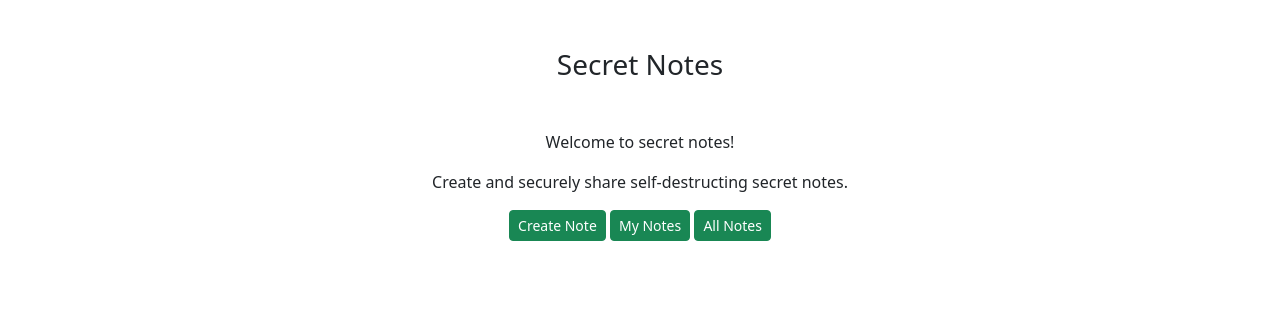
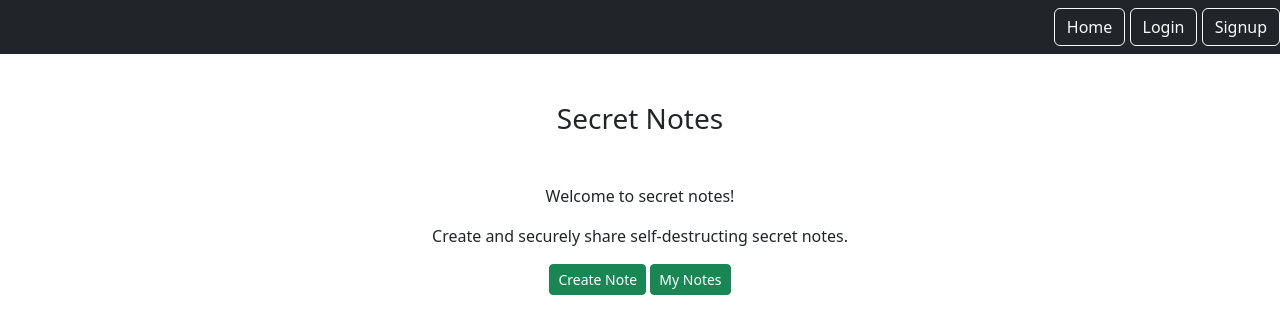
Before and after one commit to abdahmed22/SecretNote-MVC, a Django app: page / in a window 1280 px wide. Shown: the top 334 px of the page. Run offline with Django 5.2, Linux system fonts and the light colour scheme.

Commit message:
feature: nav bar

```diff
--- a/secretnote/home/templates/home/welcome.html
+++ b/secretnote/home/templates/home/welcome.html
@@ -12,7 +12,6 @@
                 <p>Create and securely share self-destructing secret notes.</p>
                 <a href="{% url 'notes.new' %}" class="btn btn-success btn-sm">Create Note</a>
                 <a href="" class="btn btn-success btn-sm">My Notes</a>
-                <a href="{% url 'notes.list' %}" class="btn btn-success btn-sm">All Notes</a>
             </div>
         </div>
     </div>
--- a/secretnote/static/css/style.css
+++ /dev/null
@@ -1,3 +0,0 @@
-.note-li{
-    color:blue;
-}
--- a/secretnote/static/templates/base.html
+++ b/secretnote/static/templates/base.html
@@ -9,6 +9,18 @@
 </head>
 <body>
 
+    <nav class="navbar navbar-dark bg-dark">
+        <div class="ms-auto">
+            <a href="{% url 'home' %}" class="btn btn-outline-light">Home</a>
+            {% if user.is_authenticated %}
+                <a href="{% url 'logout' %}" class="btn btn-outline-light">Logout</a>
+            {% else %}
+                <a href="{% url 'login' %}" class="btn btn-outline-light">Login</a>
+                <a href="{% url 'signup' %}" class="btn btn-outline-light">Signup</a>
+            {% endif %}
+        </div>
+    </nav>
+
     <div class="conatiner my-5">
         {% block content %}
         {% endblock content %}
```
Also changed, not shown: secretnote/db.sqlite3.
